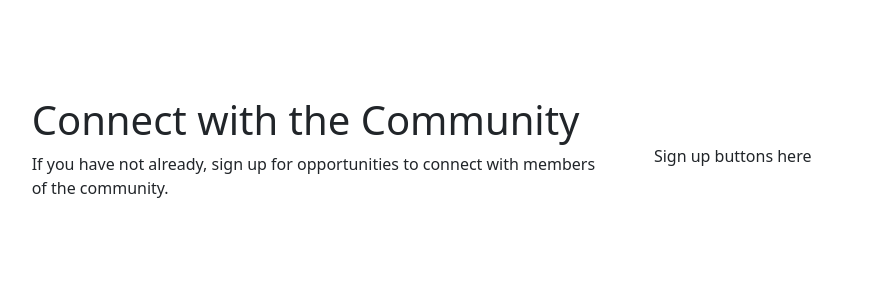
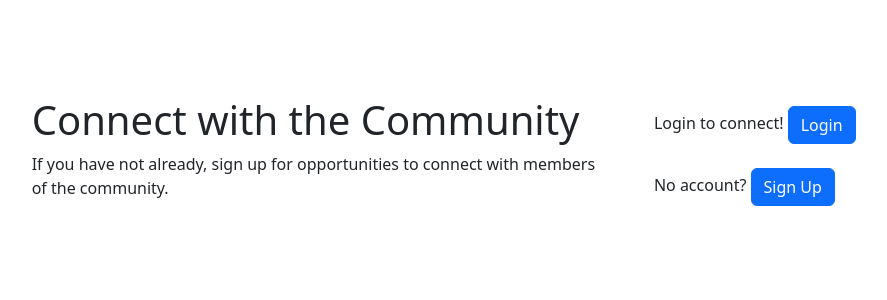
Before and after one commit to Hasmelash95/kalehiwet-church, a Django app: page / in a window 1280 px wide. Shown: the part 96-396 px from the top of the page, without its empty margins (99-986 px from the left). Run offline with Django 3.2, Linux system fonts and the light colour scheme.

Commit message:
Set up django accounts with links to login/logout pages

```diff
--- a/kalehiwet_church/urls.py
+++ b/kalehiwet_church/urls.py
@@ -19,5 +19,6 @@ from about_kce import views
 
 urlpatterns = [
     path('admin/', admin.site.urls),
-    path('', include('about_kce.urls'), name='about_kce_urls')
+    path('', include('about_kce.urls'), name='about_kce_urls'),
+    path('accounts/', include('allauth.urls')),
 ]
--- a/requirements.txt
+++ b/requirements.txt
@@ -24,6 +24,7 @@ debugpy==1.6.7
 decorator==5.1.1
 defusedxml==0.7.1
 Django==3.2.20
+django-allauth==0.54.0
 django-cloudinary-storage==0.3.0
 exceptiongroup==1.1.2
 executing==1.2.0
@@ -81,6 +82,7 @@ nvidia-cusolver-cu11==11.4.0.1
 nvidia-cusparse-cu11==11.7.4.91
 nvidia-nccl-cu11==2.14.3
 nvidia-nvtx-cu11==11.7.91
+oauthlib==3.2.2
 overrides==7.3.1
 packaging==23.1
 pandas==2.0.3
@@ -99,14 +101,17 @@ ptyprocess==0.7.0
 pure-eval==0.2.2
 pycparser==2.21
 Pygments==2.15.1
+PyJWT==2.8.0
 pyparsing==3.0.9
 python-dateutil==2.8.2
 python-json-logger==2.0.7
+python3-openid==3.2.0
 pytz==2023.3
 PyYAML==6.0
 pyzmq==25.1.0
 referencing==0.29.1
 requests==2.31.0
+requests-oauthlib==1.3.1
 rfc3339-validator==0.1.4
 rfc3986-validator==0.1.1
 rpds-py==0.8.8
--- a/templates/base.html
+++ b/templates/base.html
@@ -5,7 +5,7 @@
     <meta name="viewport" content="width=device-width, initial-scale=1.0">
     <link href="https://cdn.jsdelivr.net/npm/bootstrap@5.3.1/dist/css/bootstrap.min.css" rel="stylesheet" integrity="sha384-4bw+/aepP/YC94hEpVNVgiZdgIC5+VKNBQNGCHeKRQN+PtmoHDEXuppvnDJzQIu9" crossorigin="anonymous">
     <script src="https://cdn.jsdelivr.net/npm/bootstrap@5.3.1/dist/js/bootstrap.bundle.min.js" integrity="sha384-HwwvtgBNo3bZJJLYd8oVXjrBZt8cqVSpeBNS5n7C8IVInixGAoxmnlMuBnhbgrkm" crossorigin="anonymous"></script>
-    <title>Document</title>
+    <title>Kalehiwet Church | {% block title %}{% endblock %}</title>
 </head>
 <body>
     <header class="container">
--- a/templates/index.html
+++ b/templates/index.html
@@ -1,5 +1,7 @@
 {% extends 'base.html' %}
 {% load static %}
+
+{% block title %} Home {% endblock %}
 
 {% block content %}
 <section class="container col-xl-10 col-xxl-8 px-4 py-5">
@@ -12,7 +14,26 @@
     </p>
     </div>
     <div class="col-md-10 mx-auto col-lg-5">
-        Sign up buttons here
+        {% if user.is_authenticated %}
+        <h2>Welcome {{ user }}!</h2>
+        <div>Not you?
+            <a href="{% url 'account_logout' %}" class="">Logout</a>
+        </div>
+        <br>
+        <div>
+            <a href="#" class="btn btn-primary">Interact with the Community</a>
+        </div>
+        {% else %}
+        <div>
+            Login to connect!
+            <a href="{% url 'account_login' %}" class="btn btn-primary">Login</a>
+        </div>
+        <br>
+        <div>
+            No account?
+            <a href="{% url 'account_signup' %}" class="btn btn-primary">Sign Up</a>
+        </div>
+        {% endif %}
     </div>
     </div>
 </section>
```
Also changed, not shown: kalehiwet_church/settings.py (+10 -0 lines), about_kce/migrations/__init__.py (deleted), db.sqlite3.
